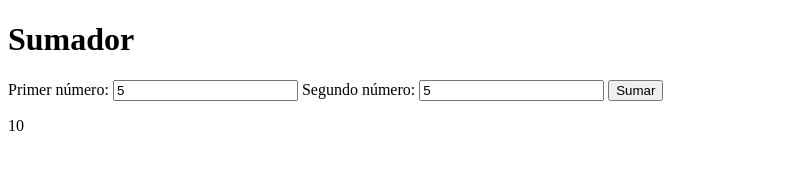
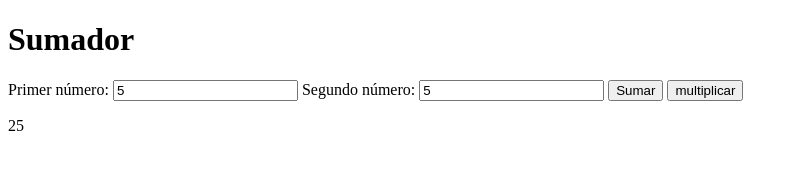
Before and after one commit to leoGKM/Empezamos-con-JavaScript, a website built with Parcel: page index.html in a window 1280 px wide. Both pictures are taken after typing "5", "5" into the empty fields and a click on the input "Sumar". Shown: the whole page, without its empty margins (0-798 px from the left). Built offline with nearby package versions, Linux system fonts and the light colour scheme.

Commit message:
multiplicador

```diff
--- a/index.html
+++ b/index.html
@@ -11,6 +11,7 @@
       <label for="segundo-numero">Segundo número:</label>
       <input type="number" id="segundo-numero" />
       <input type="submit" value="Sumar" id="sumar-button" />
+      <input type="submit" value="multiplicar" id="multiplicar-button" />
     </form>
     <div id="resultado-div"></div>
 
--- /dev/null
+++ b/src/multiplicador.js
@@ -0,0 +1,4 @@
+function multiplicar(a, b) {
+    return a * b;
+}
+export default multiplicar;
--- a/src/presenter.js
+++ b/src/presenter.js
@@ -1,4 +1,5 @@
 import sumar from "./sumador";
+import multiplicar from "./multiplicador";
 
 const first = document.querySelector("#primer-numero");
 const second = document.querySelector("#segundo-numero");
@@ -13,3 +14,11 @@ form.addEventListener("submit", (event) => {
 
   div.innerHTML = "<p>" + sumar(firstNumber, secondNumber) + "</p>";
 });
+form.addEventListener("submit", (event) => {
+  event.preventDefault();
+
+  const firstNumber = Number.parseInt(first.value);
+  const secondNumber = Number.parseInt(second.value);
+
+  div.innerHTML = "<p>" + multiplicar(firstNumber, secondNumber) + "</p>";
+});
```
